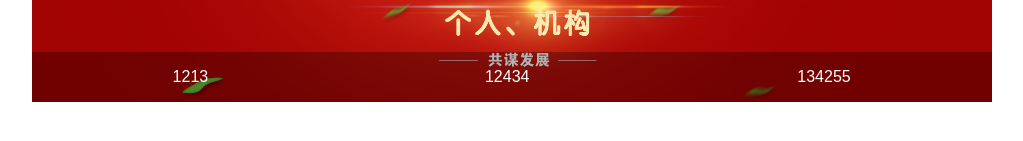
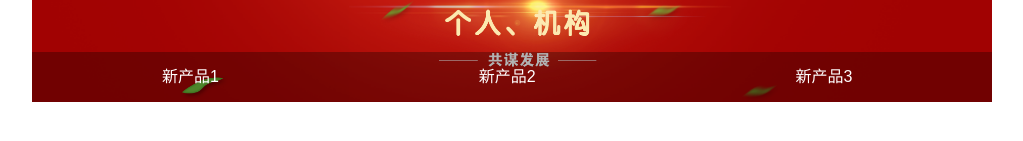
Before and after one commit to lrfun/slide-ad, a plain HTML site: page index.html in a window 1280 px wide. Shown: the part 475-616 px from the top of the page, without its empty margins (128-1151 px from the left). Drawn offline with Linux system fonts and the light colour scheme.

Commit message:
UI重构

```diff
--- a/index.html
+++ b/index.html
@@ -23,9 +23,9 @@
 			<img src="./images/gyliangmo_banner_1.png" style="width:100%;" >
 			<div class="tm"></div>
 			<ul class="clearfix">
-				<li>1213</li>
-				<li>12434</li>
-				<li>134255</li>
+				<li>新产品1</li>
+				<li>新产品2</li>
+				<li>新产品3</li>
 			</ul>
 		</div>
 
```
